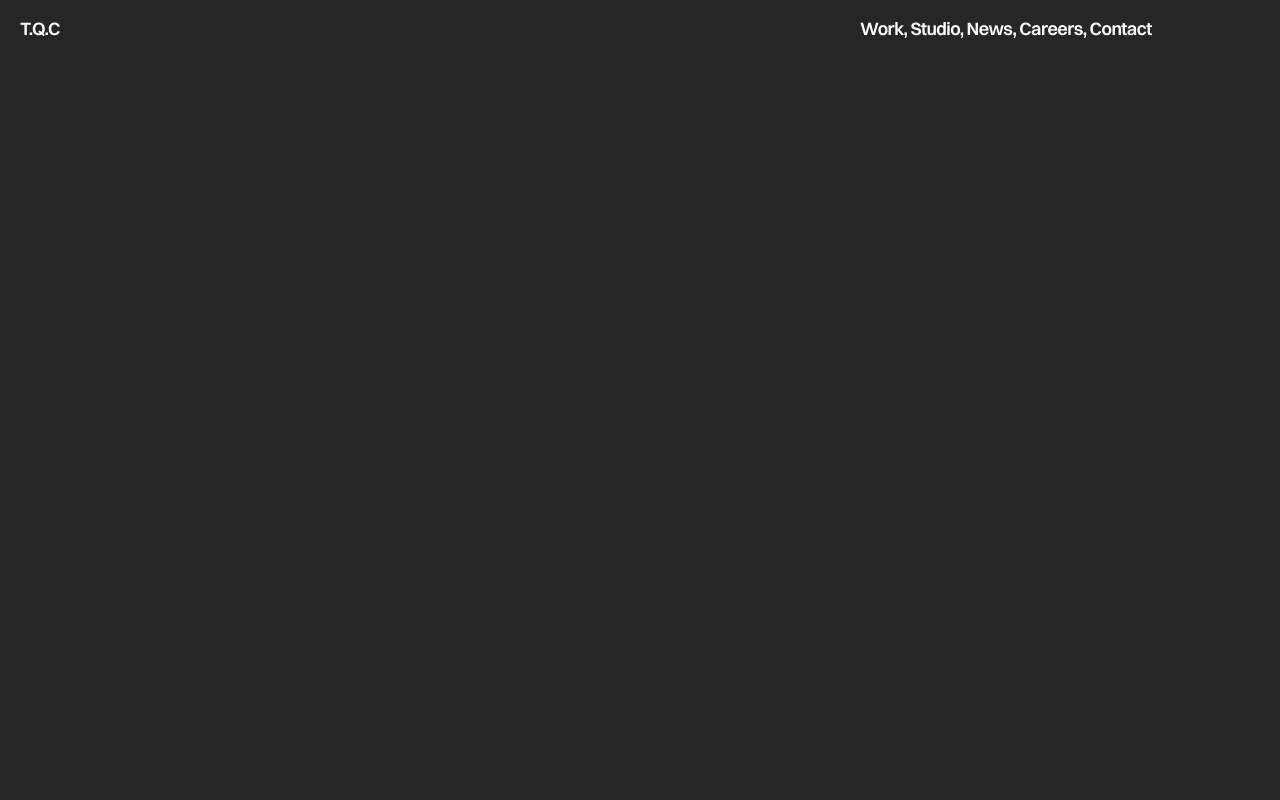
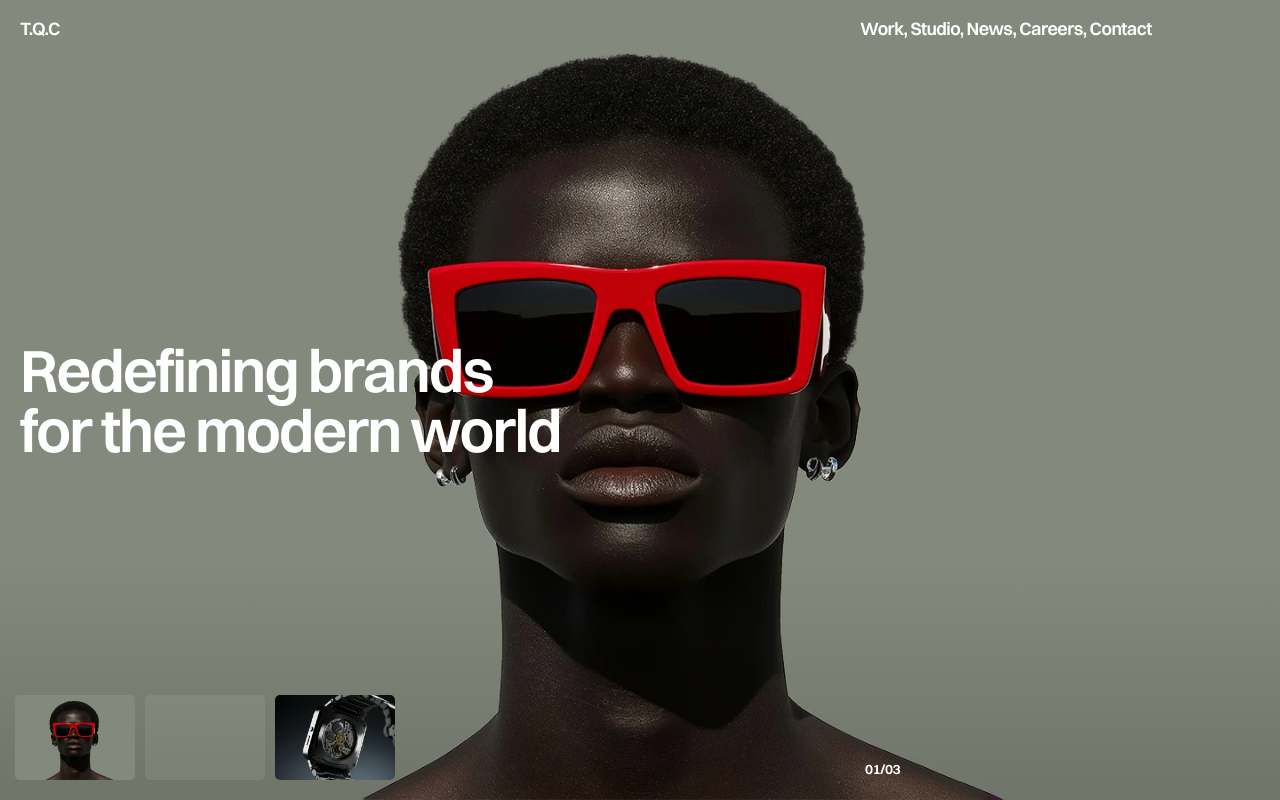
Before and after one commit to fariasmaiquita/tq-clone, a Next.js app: page / in a window 1280 px wide. Built offline with nearby package versions, Linux system fonts and the light colour scheme.

Commit message:
Add HeroSection.tsx component code

```diff
--- a/src/app/components/HeroSection.tsx
+++ b/src/app/components/HeroSection.tsx
@@ -1,5 +1,68 @@
+'use client'
+
+import FadeInImage from "@/app/components/FadeInImage";
+import FadeInVideo from "@/app/components/FadeInVideo";
+import {useState} from "react";
+import {useRouter} from "next/navigation";
+
 export default function HeroSection() {
+    const slides = [
+        { lgMediaSrc: "/img/tqc-home-hero-1-lg.webp", smMediaSrc: "/img/tqc-home-hero-1-sm.webp", mediaType: "image", url: "/slide1" },
+        { lgMediaSrc: "/img/tqc-home-hero-2-lg.mp4", smMediaSrc: "/img/tqc-home-hero-2-sm.mp4", mediaType: "video", url: "/slide2" },
+        { lgMediaSrc: "/img/tqc-home-hero-3-lg.webp", smMediaSrc: "/img/tqc-home-hero-3-sm.webp", mediaType: "image", url: "/slide3" }
+    ];
+
+    const [currSlide, setCurrSlide] = useState<number>(0);
+    const router = useRouter();
+
+    const getMedia = (mediaSrc: string, mediaType: "image" | "video", alt?: string) => {
+        if (mediaType == "image") {
+            return (
+                <FadeInImage src={mediaSrc} alt={alt} />
+            )
+        }
+
+        return (
+            <FadeInVideo src={mediaSrc} preload="auto" loop playsInline autoPlay muted></FadeInVideo>
+        )
+    }
+
+    const slideClicked = (slideIndex) => {
+        if (currSlide == slideIndex) {
+            router.push(slides[slideIndex].url);
+        } else {
+            setCurrSlide(slideIndex);
+        }
+    }
+
     return (
-        <section className="bg-neutral-800 h-dvh"></section>
+        <section className="bg-black/40 min-[810px]:h-dvh h-[92dvh] relative text-white">
+            {slides.map((slide, slideIndex) => {
+                return (
+                    <div key={slideIndex} className={`absolute inset-0 transition-opacity duration-500 ${currSlide == slideIndex ? "opacity-100 z-10" : "opacity-0"}`}>
+                        {getMedia(slide.lgMediaSrc, slide.mediaType, "")}
+                    </div>
+                )
+            })}
+            <div className="absolute inset-0 z-10 bg-gradient-to-b from-black/0 from-70% to-black/15"></div>
+            <h2 className="absolute z-10 max-w-[582px] w-full min-[810px]:px-[20px] px-[15px] min-[810px]:top-1/2 top-[180px] transform -translate-y-1/2 min-[1200px]:text-[60px] min-[810]:text-[48px] text-[38px] tracking-[-0.03em] leading-none font-semibold text-balance">
+                Redefining brands for the modern world
+            </h2>
+            <div className="absolute z-10 min-[810]:pl-[20px] pl-[15px] left-0 bottom-[20px] w-full grid min-[810px]:grid-cols-3 max-[810px]:grid-flow-row gap-[10px] items-end">
+                <div className="flex gap-[10px] max-[810px]:flex-col">
+                    {slides.map((slide, slideIndex) => {
+                        return (
+                            <button key={slideIndex} onMouseEnter={() => setCurrSlide(slideIndex)} onClick={() => slideClicked(slideIndex)} className="min-[810px]:w-[120px] w-[calc(171_*_100%_/_794)] aspect-120/85 relative rounded-[5px] overflow-hidden cursor-pointer transition-opacity duration-500 hover:opacity-40">
+                                {getMedia(slide.smMediaSrc, slide.mediaType, "")}
+                            </button>
+                        )
+                    })}
+                </div>
+                <div className="min-[810px]:col-start-3 text-[14px] tracking-[-.03em] font-semibold">
+                    {`0${currSlide + 1}/0${slides.length}`}
+                </div>
+            </div>
+
+        </section>
     )
 }
```
